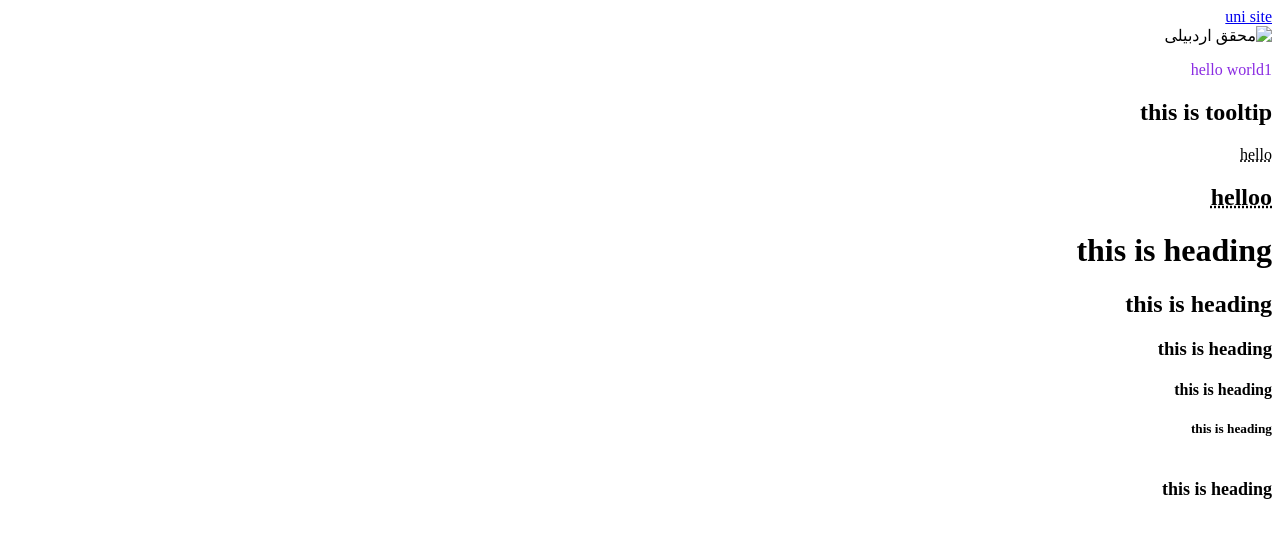
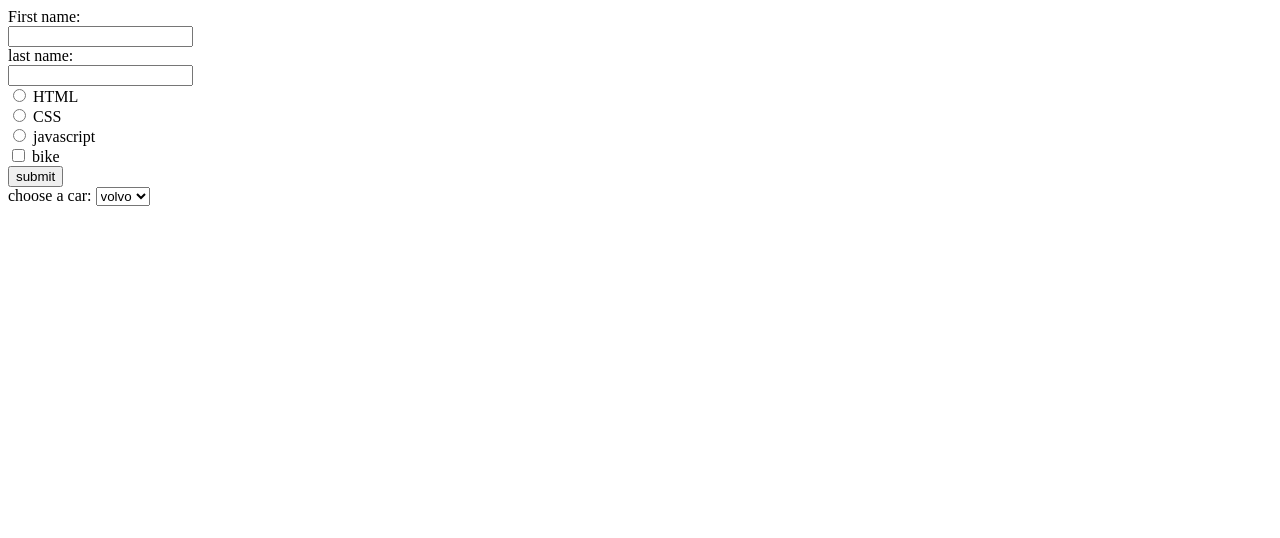
Before and after one commit to zahrayi/html-css-practice-, a plain HTML site: page index.html in a window 1280 px wide. Drawn offline with Linux system fonts and the light colour scheme.

Commit message:
Add files via upload

```diff
--- a/index.html
+++ b/index.html
@@ -1,28 +1,33 @@
 <!DOCTYPE html>
-<html lang="fa" dir="rtl">
+<html lang="fa">
   <head>
     <meta charset="UTF-8" />
     <meta name="viewport" content="width=device-width, initial-scale=1.0" />
-    <title>my web page</title>
+    <title>Document</title>
   </head>
   <body>
-    <a href="https://www.uma.ac.ir/"> uni site </a> <br />
-    <img
-      src="../image/1519864873389.jpg"
-      width="200px"
-      height="200px"
-      alt="محقق اردبیلی"
-    />
-    <br />
-    <p style="color: blueviolet">hello world1</p>
-    <h2 title="this is tooltip">this is tooltip</h2>
-    <abbr title="this is tooltip">hello</abbr>
-    <h2><abbr title="this is tooltip">helloo</abbr></h2>
-    <h1>this is heading</h1>
-    <h2>this is heading</h2>
-    <h3>this is heading</h3>
-    <h4>this is heading</h4>
-    <h5>this is heading</h5>
-    <h6 style="font-size: large">this is heading</h6>
+    <form action="" target="_blank" method="post" autocomplete="on">
+      <!--get mitone hack beshe post ramz neghari mishe hack nmishe-->
+      <label for="fname">First name:</label><br />
+      <input type="text" id="fname" name="fname" /><br />
+      <label for="lname">last name:</label><br />
+      <input type="text" id="lname" name="lname" /><br />
+      <input type="radio" id="html" name="fav_lang" value="HTML" />
+      <label for="html">HTML</label><br />
+      <input type="radio" id="css" name="fav_lang" value="css" />
+      <label for="html">CSS</label><br />
+      <input type="radio" id="javascript" name="fav_lang" value="javascript" />
+      <label for="javascript">javascript</label><br />
+      <input type="checkbox" id="vehicle1" name="vehicle1" value="bike" />
+      <label for="vehicle1">bike</label><br />
+      <input type="submit" value="submit" /><br />
+      <label for="cars">choose a car:</label>
+      <select name="cars" id="cars">
+        <option value="volvo">volvo</option>
+        <option value="saab">saab</option>
+        <option value="fiat">fiat</option>
+        <option value="audi">audi</option>
+      </select>
+    </form>
   </body>
 </html>
--- /dev/null
+++ b/style.css
@@ -0,0 +1,5 @@
+table,th,td{
+    border: 2px solid black;
+    border-collapse: collapse;
+    padding: 10px;
+}
```
